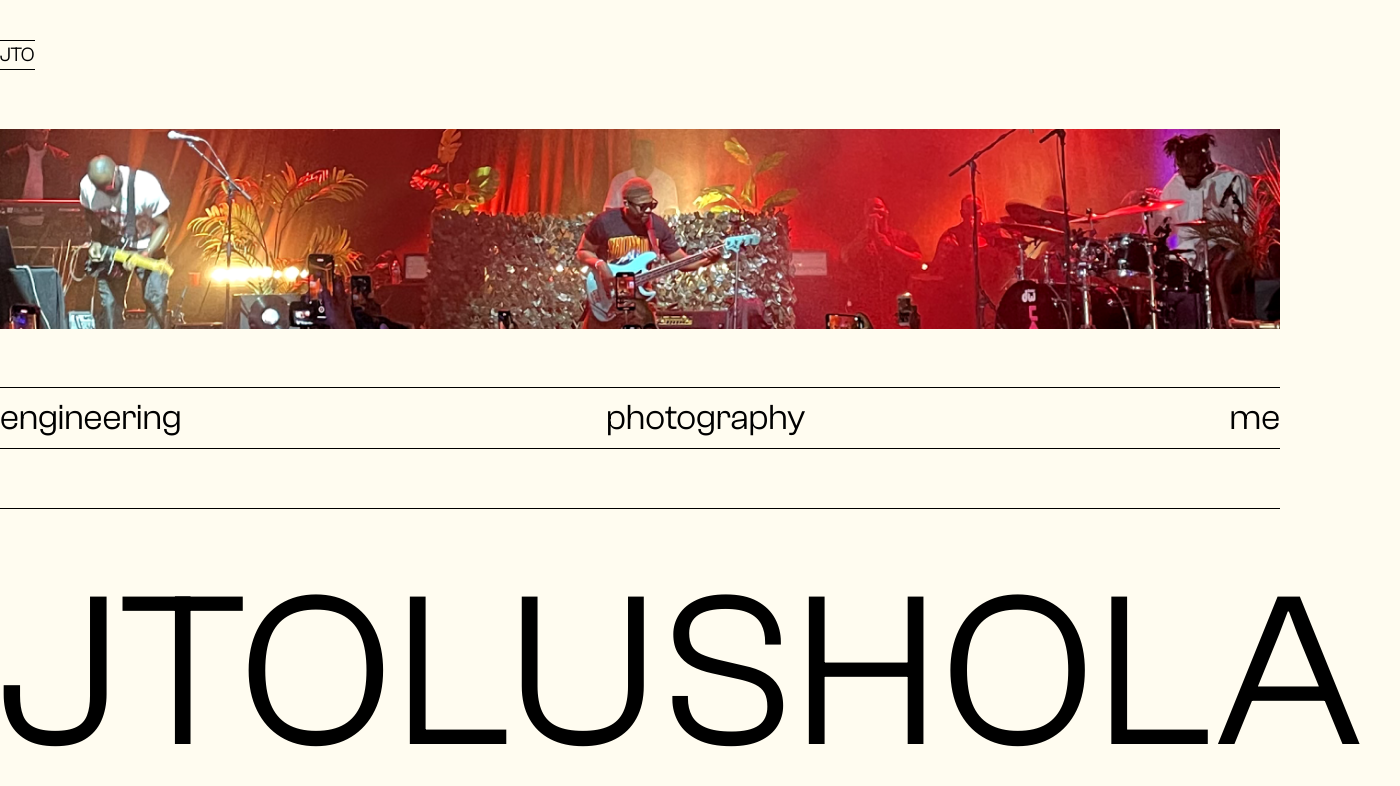
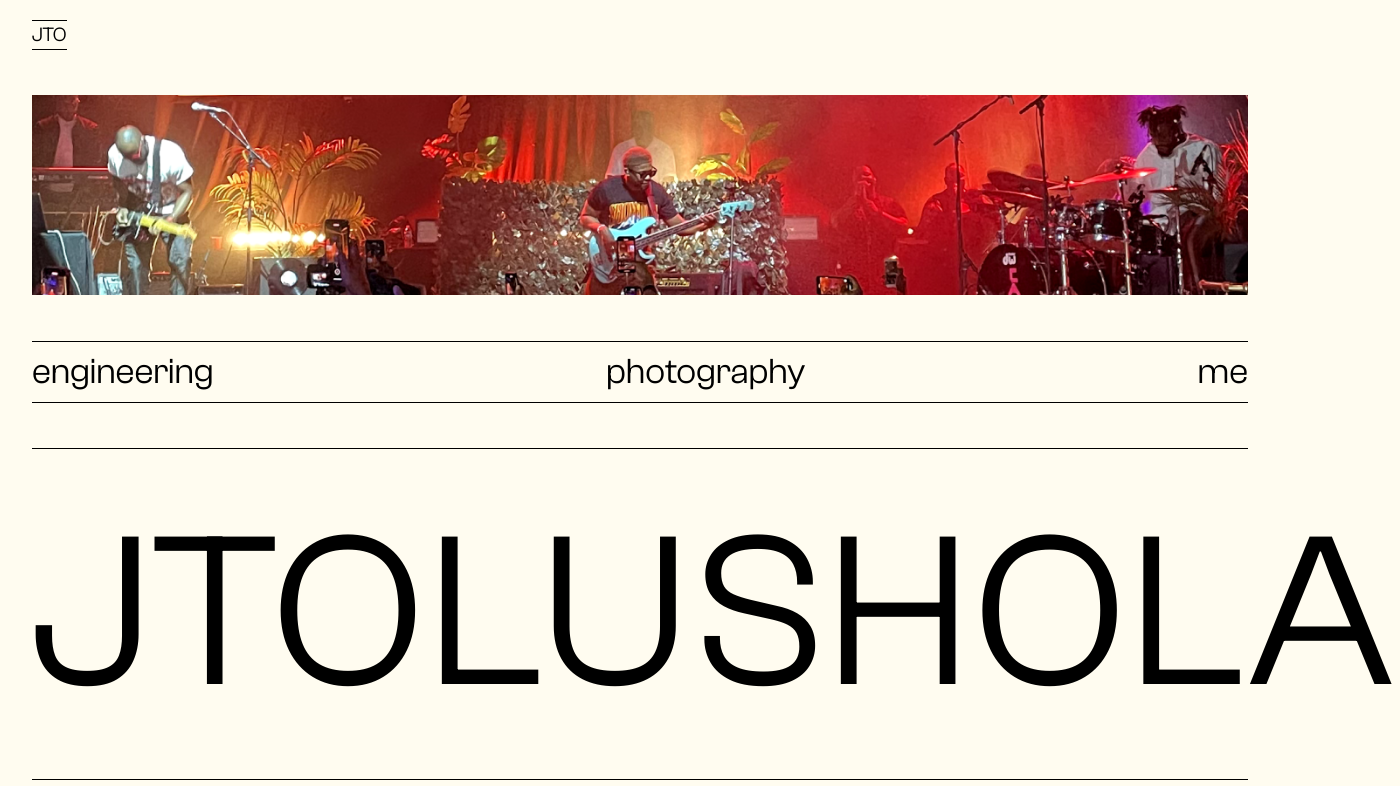
Before and after one commit to JohnOlushola/portfolio, a Next.js app: page / in a window 1280 px wide. Shown: the top 786 px of the page, 1400 px wide, since content can reach past the window. Built offline with nearby package versions, Linux system fonts and the light colour scheme.

Commit message:
fix: landing height + prevent overflow

```diff
--- a/src/pages/index.tsx
+++ b/src/pages/index.tsx
@@ -7,7 +7,7 @@ export default function Home() {
     <>
       <PageHead title="JTOLUSHOLA" description="John Temiloluwa Olushola" />
 
-      <div className="flex h-screen flex-col justify-between gap-y-2.5">
+      <div className="landing-container">
         <div>
           <p className="text-xl border-y border-black w-fit">JTO</p>
         </div>
--- a/src/styles/globals.css
+++ b/src/styles/globals.css
@@ -5,6 +5,9 @@
 :root {
   --foreground-rgb: 0, 0, 0;
   --background-hex: #FFFCF0;
+  --body-column-margin: 20px;
+  --landing-container-margin: 40px;
+  --landing-container-height: calc(100vh - var(--landing-container-margin));
 }
 
 @media (prefers-color-scheme: dark) {
@@ -16,8 +19,15 @@
 body {
   color: rgb(var(--foreground-rgb));
   background: var(--background-hex);
-  max-width: 1392px;
-  margin: 40px auto;
+  max-width: 95%;
+  margin: var(--body-column-margin) auto;
+}
+
+.landing-container {
+  display: flex;
+  height: var(--landing-container-height);
+  flex-direction: column;
+  justify-content: space-between;
 }
 
 /* turn off mobile */
```
